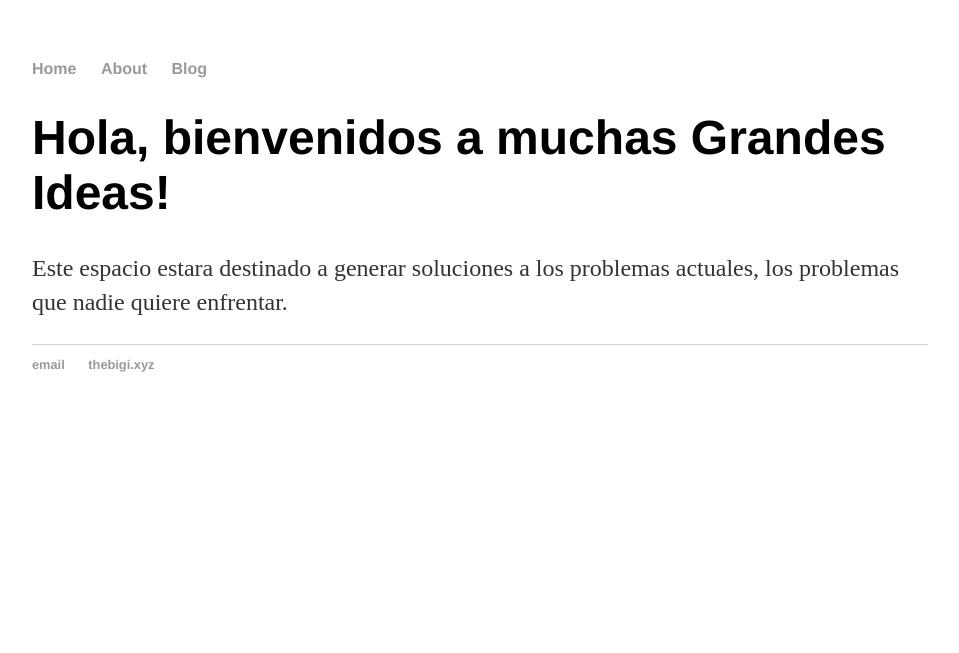
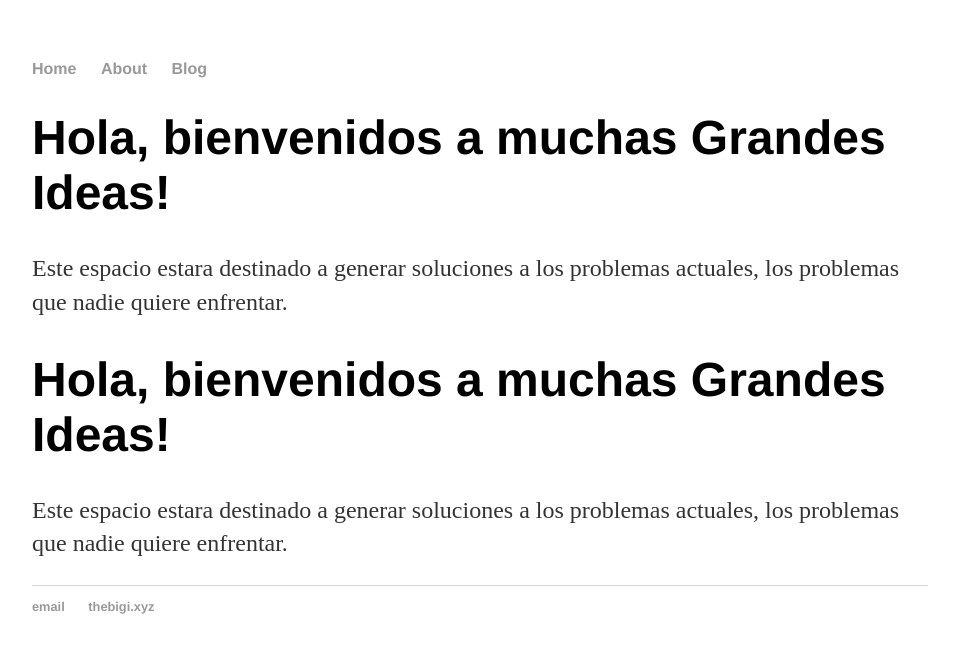
Before and after one commit to edgarunigarro/thebigi, a Jekyll site: the page built from index.html, in a window 1280 px wide. Shown: the top 653 px of the page, without its empty margins (160-1119 px from the left). Built offline with Jekyll 4.4.1, drawn with Linux system fonts in a browser that asks for light colours.

Commit message:
Update index.html

```diff
--- a/index.html
+++ b/index.html
@@ -1,28 +1,8 @@
-<!DOCTYPE html>
-<html>
-	<head>
-		<title>Espacio para Bigi</title>
-		<link rel="stylesheet" type="text/css" href="/thebigi/css/main.css">
-	</head>
-	<body>
-		<nav>
-    		<ul>
-        		<li><a href="/">Home</a></li>
-	        	<li><a href="/Conoce">About</a></li>
-        		<li><a href="/blog">Blog</a></li>
-    		</ul>
-		</nav>
-		<div class="container">
-    		<div class="blurb">
-        		<h1>Hola, bienvenidos a muchas Grandes Ideas!</h1>
-				<p>Este espacio estara destinado a generar soluciones a los problemas actuales, los problemas que nadie quiere enfrentar.</p>
-    		</div><!-- /.blurb -->
-		</div><!-- /.container -->
-		<footer>
-    		<ul>
-        		<li><a href="mailto:en-proceso">email</a></li>
-        		<li><a href="https://thebigi.xyz">thebigi.xyz</a></li>
-			</ul>
-		</footer>
-	</body>
-</html>
+---
+layout: default
+title: the Bigi
+---
+<div class="blurb">
+        	<h1>Hola, bienvenidos a muchas Grandes Ideas!</h1>
+		<p>Este espacio estara destinado a generar soluciones a los problemas actuales, los problemas que nadie quiere enfrentar.</p>
+</div><!-- /.blurb -->
```
